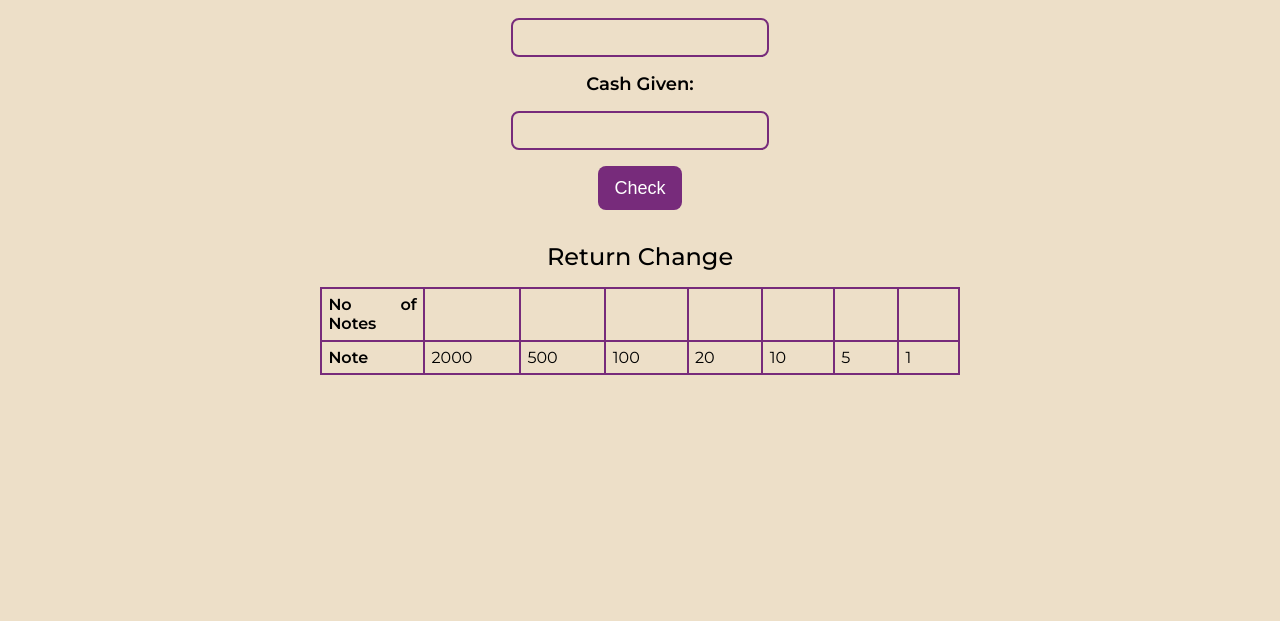
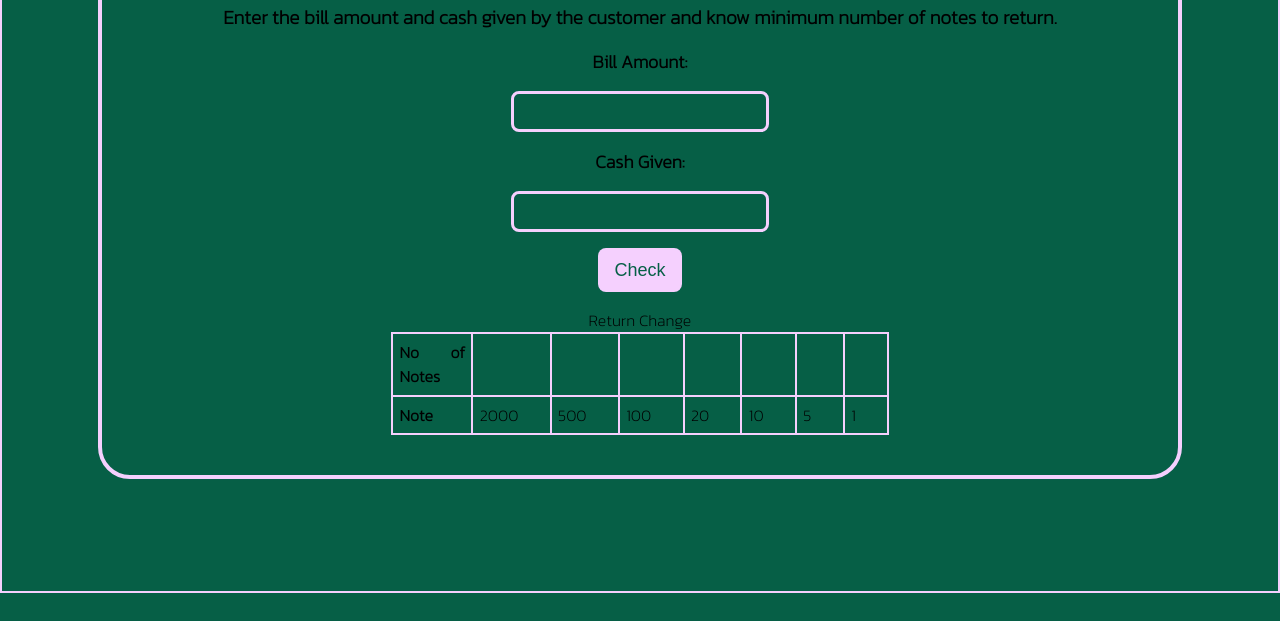
Before and after one commit to niyatinehal/cash-register, a plain HTML site: page index.html in a window 1280 px wide. Shown: the part 179-800 px from the top of the page. Drawn offline with Linux system fonts and the light colour scheme; a web font is replaced by a local one.

Commit message:
minor changes

```diff
--- a/index.html
+++ b/index.html
@@ -3,7 +3,7 @@
   <head>
     <meta charset="UTF-8" />
     <meta name="viewport" content="width=device-width, initial-scale=1.0" />
-    <title>mark10 - Cash Register Manager</title>
+    <title>Cash Register </title>
     <link rel="stylesheet" href="style.css" />
   </head>
   <body>
@@ -21,7 +21,7 @@
         <input class="input" id="cash-given" type="text" />
         <button id="check-button">Check</button>
         <p id="error-message"></p>
-        <table class="change-table">
+        <table class="table">
           <caption>
             Return Change
           </caption>
--- a/style.css
+++ b/style.css
@@ -1,10 +1,12 @@
 @import url("https://fonts.googleapis.com/css2?family=Montserrat:wght@400;500;600&display=swap");
+@import url('https://fonts.googleapis.com/css2?family=Black+And+White+Picture&family=Butcherman&family=Edu+QLD+Beginner:wght@400;600&family=Kanit:wght@200&family=Rubik+Moonrocks&display=swap');
 
 * {
   padding: 0;
   margin: 0;
   box-sizing: border-box;
-  background-color: rgb(237, 223, 200);
+  background-color: #065F46;
+
 }
 
 a {
@@ -12,33 +14,46 @@ a {
 }
 
 :root {
-  --primary-color: #772b7b;
+  --primary-color:#F5D0FE;
+  --text-color:#F43F5E;
 }
 
 body {
-  font-family: "Montserrat", sans-serif;
+  font-family: 'Kanit', sans-serif;
   min-width: 100vw;
+  border: 2px solid  #F5D0FE;
+
 }
 
-/* Container */
 .container {
-  margin: 4rem auto 7rem;
+  margin: 4rem 6rem 7rem;
   text-align: center;
+  border: 4px solid #F5D0FE;
+  border-radius: 2rem;
+  padding: 40px;
+
 }
 
 .heading {
   color: var(--primary-color);
+  border: 4px solid;
+  border-radius: 2rem;
 }
 
 .description {
   font-size: larger;
   margin: 1rem;
+  font-weight: bolder;
+
 }
 
 .input-label {
   display: block;
   font-size: large;
-  font-weight: 600;
+  font-weight: 900;
+  color:
+  text-decoration: underline;
+
 }
 
 .input {
@@ -46,7 +61,7 @@ body {
   outline: #fff;
   padding: 0.6rem 1rem;
   margin: 1rem;
-  border: 2px solid var(--primary-color);
+  border: 3px solid var(--primary-color);
   border-radius: 0.5rem;
   width: 100%;
   max-width: 258px;
@@ -55,7 +70,7 @@ body {
 #check-button {
   background: var(--primary-color);
   border: none;
-  color: #fff;
+  color: #065F46;
   padding: 0.7rem 1rem;
   border-radius: 0.5rem;
   font-size: large;
@@ -72,11 +87,12 @@ body {
 }
 
 /* Table */
-.change-table {
+.table {
   width: 50%;
   text-align: justify;
   border-collapse: collapse;
   margin: auto;
+  padding: 20px;
 }
 
 .change-table caption {
```
